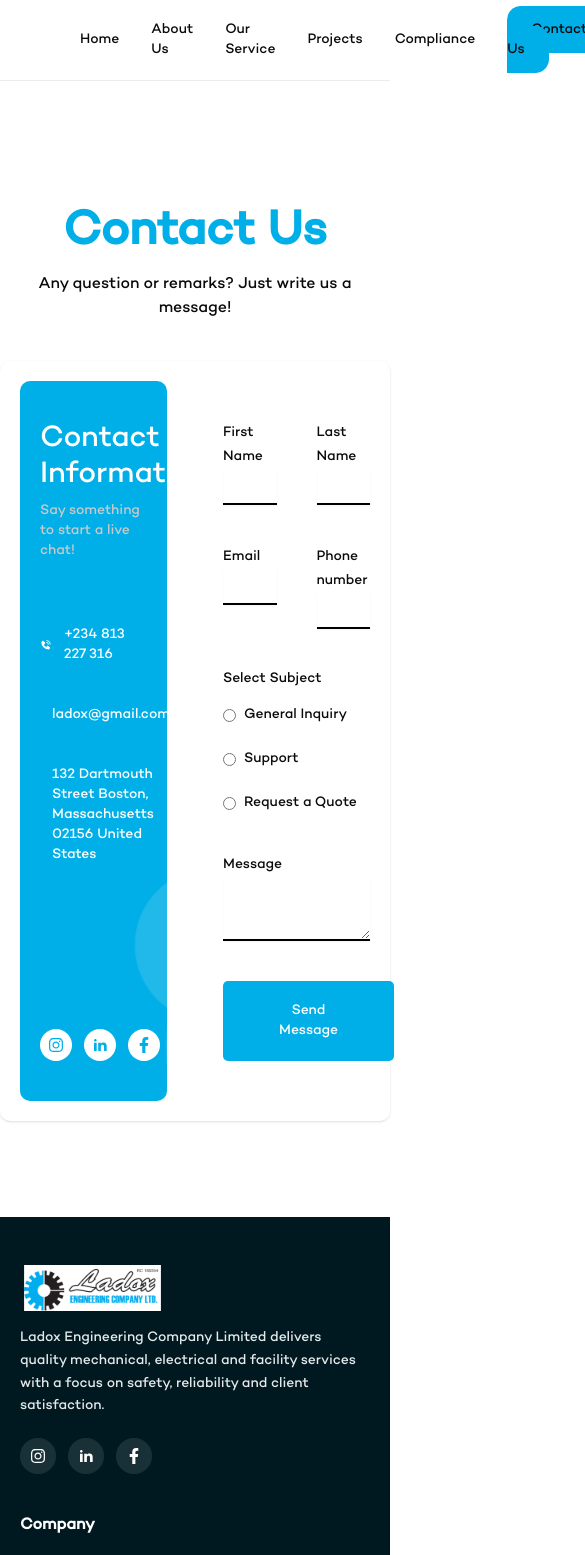
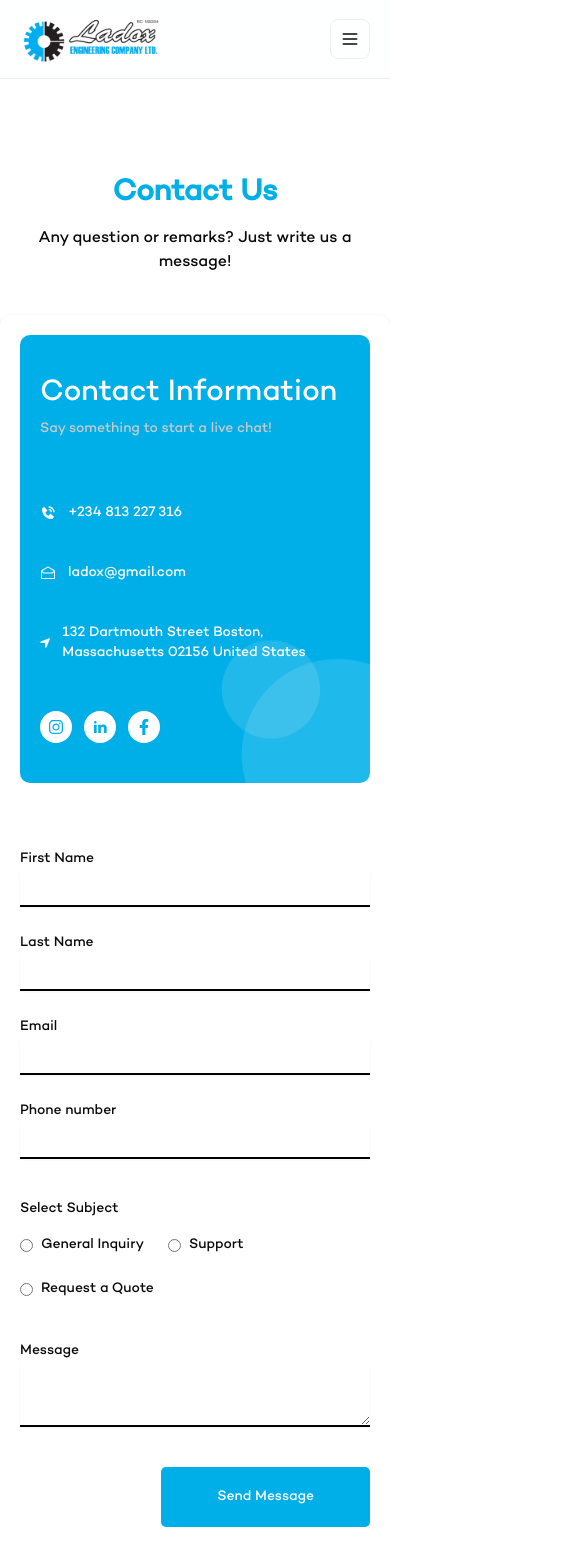
Before and after one commit to ieadeleke/Ladox, a Next.js app: page /contact-us in a window 390 px wide. Shown: the top 1555 px of the page, 585 px wide, since content can reach past the window. Built offline with nearby package versions, Linux system fonts and the light colour scheme.

Commit message:
app layout

```diff
--- a/app/contact-us/page.tsx
+++ b/app/contact-us/page.tsx
@@ -13,13 +13,13 @@ import { RiLinkedinFill } from "react-icons/ri";
 const ContactUs = () => {
   return (
     <div>
-      <div className="text-center pt-32">
-        <h2 className="text-5xl text-accent font-bold mb-4">Contact Us</h2>
+      <div className="text-center pt-24 md:pt-32 px-5">
+        <h2 className="text-3xl md:text-5xl text-accent font-bold mb-4">Contact Us</h2>
         <p className="text-base">
           Any question or remarks? Just write us a message!
         </p>
       </div>
-      <div className="mt-10 grid grid-cols-2 gap-14 bg-white shadow max-w-[1000px] mx-auto p-5 rounded-lg">
+      <div className="mt-10 grid grid-cols-1 sm:grid-cols-2 gap-6 md:gap-14 bg-white shadow max-w-[1000px] mx-auto p-5 md:p-6 rounded-lg">
         <div className="contact-frame text-white py-10 px-5 rounded-lg relative">
           <div className="mb-16">
             <h2 className="text-3xl mb-2">Contact Information</h2>
@@ -89,7 +89,7 @@ const ContactUs = () => {
         </div>
         <div className="">
           <form action="" className="py-10">
-            <div className="grid grid-cols-2 gap-10 mb-10">
+            <div className="grid grid-cols-1 md:grid-cols-2 gap-6 md:gap-10 mb-10">
               <div className="form-group">
                 <label htmlFor="" className="text-sm">
                   First Name
--- a/app/globals.css
+++ b/app/globals.css
@@ -135,38 +135,10 @@ body {
   background-size: cover;
 }
 
-.dark {
-  --background: oklch(0.145 0 0);
-  --foreground: oklch(0.985 0 0);
-  --card: oklch(0.205 0 0);
-  --card-foreground: oklch(0.985 0 0);
-  --popover: oklch(0.205 0 0);
-  --popover-foreground: oklch(0.985 0 0);
-  --primary: oklch(0.922 0 0);
-  --primary-foreground: oklch(0.205 0 0);
-  --secondary: oklch(0.269 0 0);
-  --secondary-foreground: oklch(0.985 0 0);
-  --muted: oklch(0.269 0 0);
-  --muted-foreground: oklch(0.708 0 0);
-  --accent: oklch(0.269 0 0);
-  --accent-foreground: oklch(0.985 0 0);
-  --destructive: oklch(0.704 0.191 22.216);
-  --border: oklch(1 0 0 / 10%);
-  --input: oklch(1 0 0 / 15%);
-  --ring: oklch(0.556 0 0);
-  --chart-1: oklch(0.488 0.243 264.376);
-  --chart-2: oklch(0.696 0.17 162.48);
-  --chart-3: oklch(0.769 0.188 70.08);
-  --chart-4: oklch(0.627 0.265 303.9);
-  --chart-5: oklch(0.645 0.246 16.439);
-  --sidebar: oklch(0.205 0 0);
-  --sidebar-foreground: oklch(0.985 0 0);
-  --sidebar-primary: oklch(0.488 0.243 264.376);
-  --sidebar-primary-foreground: oklch(0.985 0 0);
-  --sidebar-accent: oklch(0.269 0 0);
-  --sidebar-accent-foreground: oklch(0.985 0 0);
-  --sidebar-border: oklch(1 0 0 / 10%);
-  --sidebar-ring: oklch(0.556 0 0);
+.home-hero {
+  background: url('/hero.svg');
+  background-position: center;
+  background-size: cover;
 }
 
 @layer base {
--- a/app/layout.tsx
+++ b/app/layout.tsx
@@ -1,16 +1,21 @@
 import type { Metadata } from "next";
-import { Geist, Geist_Mono } from "next/font/google";
+import localFont from "next/font/local";
 import "./globals.css";
 import DisplayLayout from "@/components/DisplayLayout";
 
-const geistSans = Geist({
+const geistSans = localFont({
   variable: "--font-geist-sans",
-  subsets: ["latin"],
+  src: [
+    { path: "../public/fonts/campton/CamptonBook.otf", weight: "400", style: "normal" },
+    { path: "../public/fonts/campton/CamptonBold.otf", weight: "700", style: "normal" },
+  ],
 });
 
-const geistMono = Geist_Mono({
+const geistMono = localFont({
   variable: "--font-geist-mono",
-  subsets: ["latin"],
+  src: [
+    { path: "../public/fonts/campton/CamptonMedium.otf", weight: "500", style: "normal" },
+  ],
 });
 
 export const metadata: Metadata = {
--- a/app/page.tsx
+++ b/app/page.tsx
@@ -16,13 +16,13 @@ export default function Home() {
       <HomeServices />
       <Industries />
       <>
-        <div className="px-5 md:px-20 pt-20">
+        <div className="px-5 md:px-20 pt-16 md:pt-20">
           <div className="flex items-start text-accent text-xs font-campton-book mb-3 gap-1">
             <h5 className="uppercase font- text-accent font-campton">
               // Projects
             </h5>
           </div>
-          <h1 className="text-5xl leading-[1.3] mb-5 w-[60%]">
+          <h1 className="text-3xl md:text-5xl leading-[1.3] mb-5 w-full md:w-[60%]">
             From Blueprint to Breakthrough: Our Proven EPC Solutions
           </h1>
         </div>
--- a/app/projects/page.tsx
+++ b/app/projects/page.tsx
@@ -18,11 +18,11 @@ const ProjectsPage = () => {
             <RiHomeLine className="font-black" />
             <h5 className="uppercase font-campton">OUR PROJECTS</h5>
           </div>
-          <h1 className="text-5xl leading-[1.3] mb-3">
+          <h1 className="text-3xl md:text-5xl leading-[1.3] mb-3">
             Projects we have <span className="font-bold">Completed</span> Over
             the Years
           </h1>
-          <p className="text-sm leading-loose md:leading-loose w-[70%] max-w-[640px]">
+          <p className="text-sm leading-loose md:leading-loose w-full md:w-[70%] max-w-[640px]">
             We operate a decentralized organizational structure in order to
             harness individual skills and expertise with the aim of executing
             every project professionally, on time, within budget and in
--- a/components/Nav.tsx
+++ b/components/Nav.tsx
@@ -1,12 +1,43 @@
+"use client";
 import Image from "next/image";
 
 import LogoImg from "@/assets/logo.svg";
 import Link from "next/link";
+import { MdCall } from "react-icons/md";
+
+import { FaArrowRight } from "react-icons/fa6";
+import { useState } from "react";
+import { HiOutlineMenu, HiOutlineX } from "react-icons/hi";
 
 const Navigation = () => {
+  const [open, setOpen] = useState(false);
   return (
-    <div>
-      <nav className="flex items-center justify-between px-20 py-5 border-b border-[#EDEDED] border-solid">
+    <>
+      <div className="bg-accent py-2 px-5 md:px-20 hidden md:flex items-center justify-between">
+        <div className="flex items-center gap-3">
+          <div className="size-10 bg-[#FFFFFF2E] rounded-full items-center justify-center flex">
+            <MdCall className="text-white" />
+          </div>
+          <Link href="tel:+2348132277316" className="text-white text-sm">
+            Call Us: +234 813 227 7316
+          </Link>
+        </div>
+        <div className="flex items-center">
+          <Link
+            href="/contact-us"
+            className="bg-[#FBBD06] h-12 flex items-center justify-center font-campton px-6 w-max rounded-full text-sm"
+          >
+            Get a Quote
+          </Link>
+          <Link
+            href=""
+            className="bg-[#FBBD06] size-12 flex items-center justify-center font-bold rounded-full text-sm"
+          >
+            <FaArrowRight className="text-lg animated-arrow" />
+          </Link>
+        </div>
+      </div>
+      <nav className="sticky top-0 z-50 flex items-center justify-between px-5 md:px-20 py-4 md:py-5 border-b border-[#EDEDED] border-solid bg-background/90 backdrop-blur-md">
         <div>
           <Image
             src={LogoImg}
@@ -17,7 +48,8 @@ const Navigation = () => {
             height={1000}
           />
         </div>
-        <ul className="flex items-center gap-8 text-sm justify-between">
+        {/* Desktop menu */}
+        <ul className="hidden md:flex items-center gap-8 text-sm justify-between">
           <li>
             <Link href="/">Home</Link>
           </li>
@@ -34,13 +66,56 @@ const Navigation = () => {
             <Link href="/compliance">Compliance</Link>
           </li>
           <li>
-            <Link href="/contact-us" className="bg-accent py-4 px-6 rounded-[14px]">
+            <Link
+              href="/contact-us"
+              className="bg-accent py-4 px-6 rounded-[14px]"
+            >
               Contact Us
             </Link>
           </li>
         </ul>
+        {/* Mobile toggle */}
+        <button
+          className="md:hidden size-10 rounded-md flex items-center justify-center border border-[#EDEDED]"
+          aria-label="Toggle menu"
+          aria-expanded={open}
+          onClick={() => setOpen((v) => !v)}
+        >
+          {open ? <HiOutlineX className="text-xl" /> : <HiOutlineMenu className="text-xl" />}
+        </button>
       </nav>
-    </div>
+      {/* Mobile menu panel */}
+      {open && (
+        <div className="md:hidden sticky top-[64px] z-40 bg-background/95 backdrop-blur-md border-b border-[#EDEDED] px-5 py-4">
+          <ul className="flex flex-col gap-4 text-sm">
+            <li>
+              <Link href="/" onClick={() => setOpen(false)}>Home</Link>
+            </li>
+            <li>
+              <Link href="/about-us" onClick={() => setOpen(false)}>About Us</Link>
+            </li>
+            <li>
+              <Link href="/services" onClick={() => setOpen(false)}>Our Service</Link>
+            </li>
+            <li>
+              <Link href="/projects" onClick={() => setOpen(false)}>Projects</Link>
+            </li>
+            <li>
+              <Link href="/compliance" onClick={() => setOpen(false)}>Compliance</Link>
+            </li>
+            <li className="pt-2">
+              <Link
+                href="/contact-us"
+                onClick={() => setOpen(false)}
+                className="bg-accent py-3 px-5 rounded-lg text-white inline-block"
+              >
+                Contact Us
+              </Link>
+            </li>
+          </ul>
+        </div>
+      )}
+    </>
   );
 };
 
--- a/components/pages/home/Industries.tsx
+++ b/components/pages/home/Industries.tsx
@@ -20,8 +20,8 @@ const images = [
 
 const Industries = () => {
   return (
-    <section className="px-5 md:px-20 py-20 cover-bg text-white">
-      <div className="grid grid-cols-3 gap-20">
+    <section className="px-5 md:px-20 py-16 md:py-20 cover-bg text-white">
+      <div className="grid grid-cols-1 md:grid-cols-3 gap-10 md:gap-20">
         <div>
           <div className="mb-6">
             <h6 className="text-white opacity-70 uppercase mb-5">// Industries</h6>
@@ -30,8 +30,8 @@ const Industries = () => {
             </h3>
           </div>
         </div>
-        <div className="col-span-2">
-          <div className="grid grid-cols-2 gap-10">
+        <div className="md:col-span-2">
+          <div className="grid grid-cols-1 sm:grid-cols-2 gap-8 md:gap-10">
             <div>
               <div className="size-16 mb-5 bg-accent rounded-lg"></div>
               <h5 className="text-xl mb-2 font-bold">Metals</h5>
```
Also changed, not shown: app/about-us/page.tsx (+8 -8 lines), app/services/page.tsx (+6 -6 lines), components/pages/home/About.tsx (+17 -17 lines), components/pages/home/Homepage.tsx (+8 -8 lines), components/pages/home/Services.tsx (+7 -7 lines), public/hero.svg (added).
